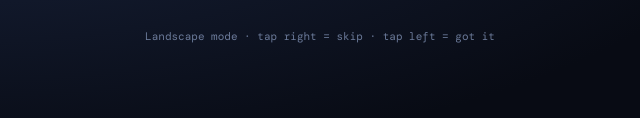
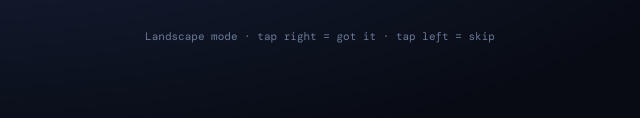
Before and after one commit to Airfohsah/airfohsah.github.io, a plain HTML site: page index.html in a window 1280 px wide. Shown: the part 566-684 px from the top of the page, 320-960 px from the left. Drawn offline with nearby package versions, Linux system fonts and the light colour scheme.

Commit message:
Update index.html

```diff
--- a/index.html
+++ b/index.html
@@ -494,7 +494,7 @@ html,body{
     <button class="btn btn-secondary" onclick="showScreen('manageScreen')">⚙ &nbsp;Manage Words</button>
   </div>
   <div style="text-align:center;color:var(--muted);font-size:11px;font-family:'DM Mono',monospace;padding-bottom:8px;">
-    Landscape mode · tap right = skip · tap left = got it
+    Landscape mode · tap right = got it · tap left = skip
   </div>
 </div>
 
```
